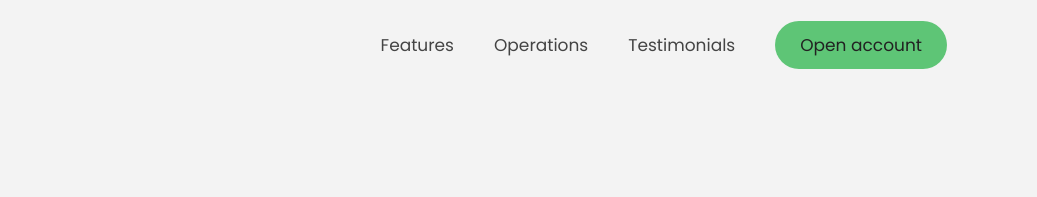
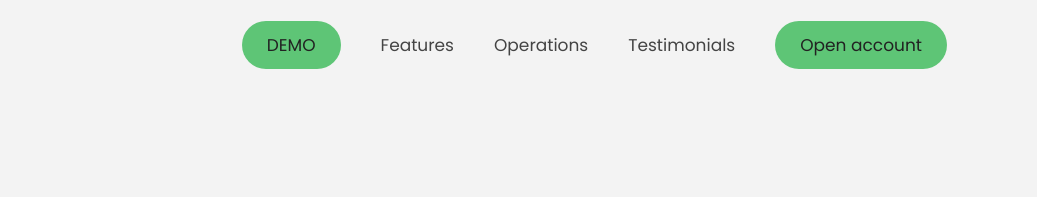
Before and after one commit to Sairoden/bankist-dom, a plain HTML site: page index.html in a window 1280 px wide. Shown: the top 197 px of the page, 243-1280 px from the left. Drawn offline with Linux system fonts and the light colour scheme; a script that the page names is missing.

Commit message:
fix a tag bugs

```diff
--- a/index.html
+++ b/index.html
@@ -27,6 +27,11 @@
           data-version-number="3.0"
         />
         <ul class="nav__links">
+          <li class="nav__item">
+            <a class="nav__link nav__link--btn btn--show-modal" href="#"
+              >DEMO</a
+            >
+          </li>
           <li class="nav__item">
             <a class="nav__link" href="#section--1">Features</a>
           </li>
```
